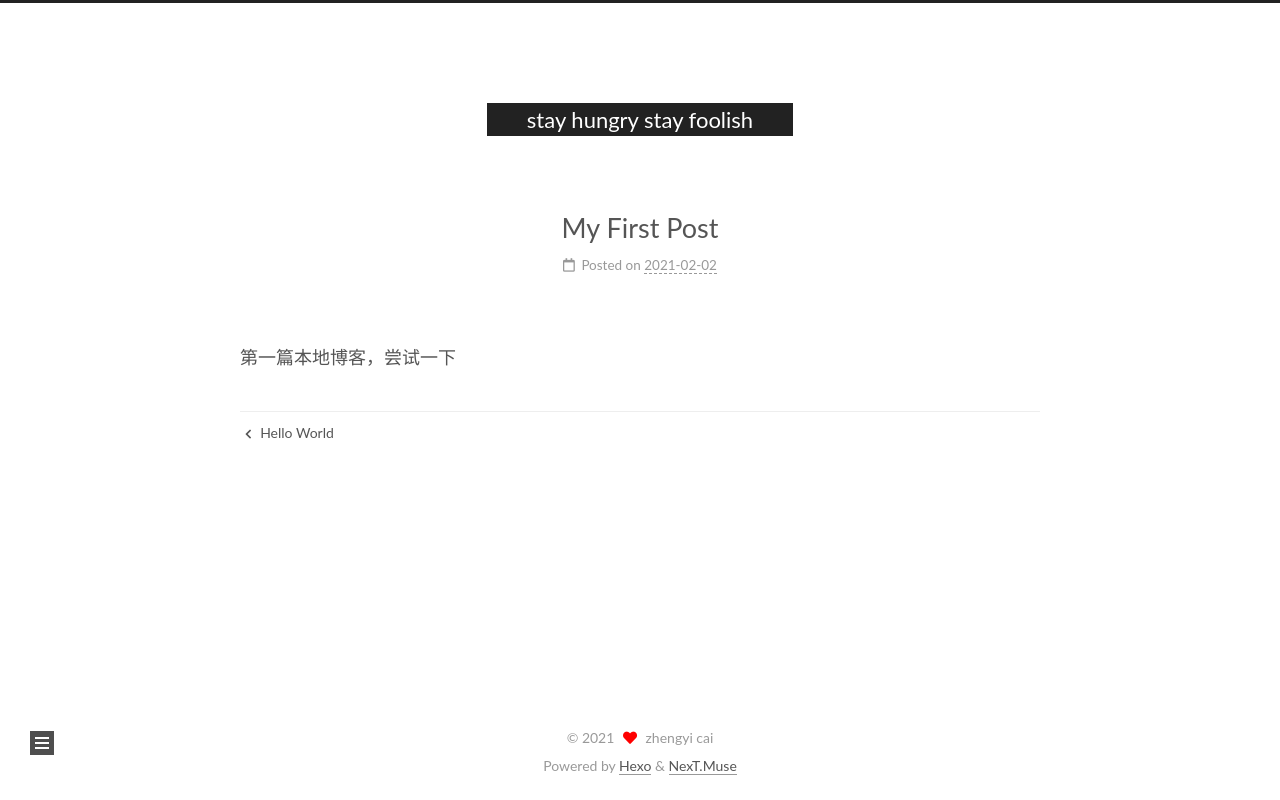
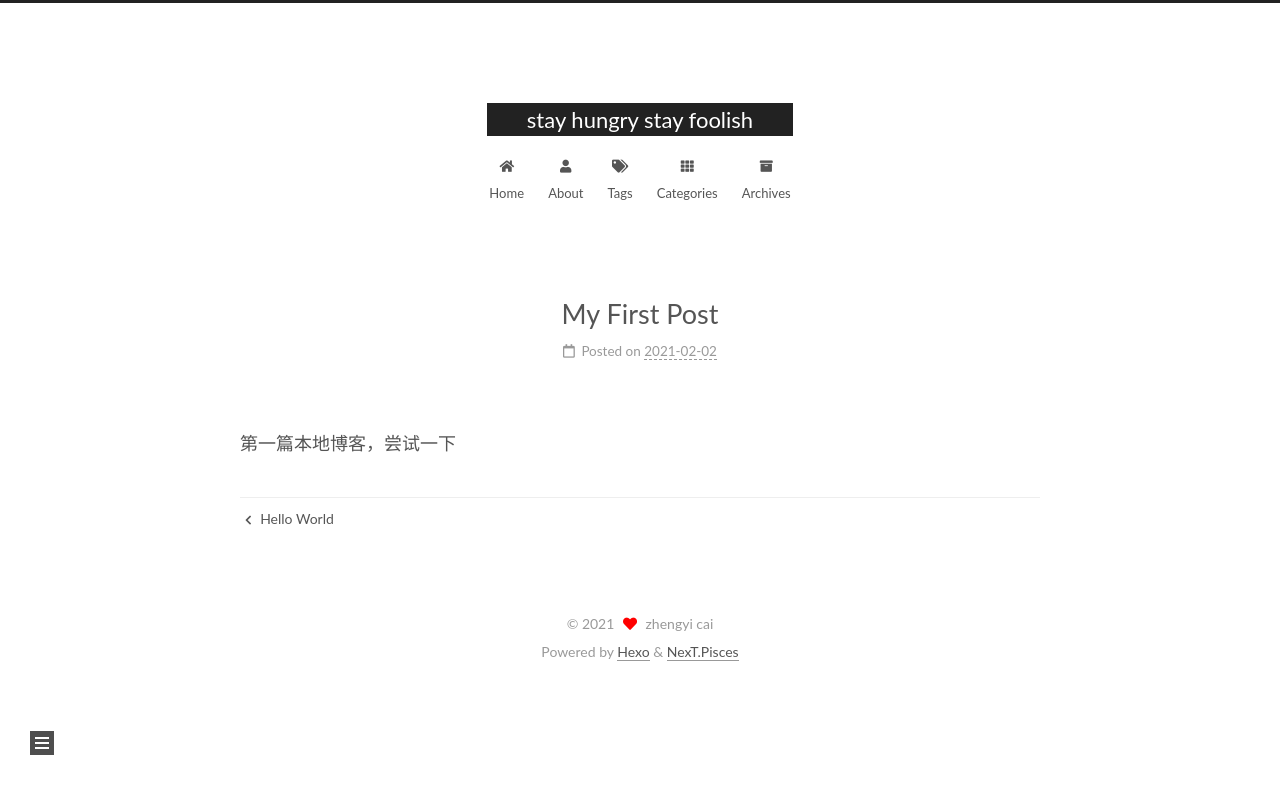
Before and after one commit to caizy1709/caizy1709, a plain HTML site: page 2021/02/02/My-First-Post/index.html in a window 1280 px wide. Drawn offline with nearby package versions, Linux system fonts and the light colour scheme.

Commit message:
Site updated: 2021-02-02 22:26:07

```diff
--- a/2021/02/02/My-First-Post/index.html
+++ b/2021/02/02/My-First-Post/index.html
@@ -21,7 +21,7 @@
 
 <script class="hexo-configurations">
     var NexT = window.NexT || {};
-    var CONFIG = {"hostname":"caizy1709.github.io","root":"/","images":"/images","scheme":"Muse","version":"8.2.1","exturl":false,"sidebar":{"position":"left","display":"post","padding":18,"offset":12},"copycode":false,"bookmark":{"enable":false,"color":"#222","save":"auto"},"fancybox":false,"mediumzoom":false,"lazyload":false,"pangu":false,"comments":{"style":"tabs","active":null,"storage":true,"lazyload":false,"nav":null},"motion":{"enable":true,"async":false,"transition":{"post_block":"fadeIn","post_header":"fadeInDown","post_body":"fadeInDown","coll_header":"fadeInLeft","sidebar":"fadeInUp"}},"prism":false,"i18n":{"placeholder":"Searching...","empty":"We didn't find any results for the search: ${query}","hits_time":"${hits} results found in ${time} ms","hits":"${hits} results found"}};
+    var CONFIG = {"hostname":"caizy1709.github.io","root":"/","images":"/images","scheme":"Pisces","version":"8.2.1","exturl":false,"sidebar":{"position":"left","display":"post","padding":18,"offset":12},"copycode":false,"bookmark":{"enable":false,"color":"#222","save":"auto"},"fancybox":false,"mediumzoom":false,"lazyload":false,"pangu":false,"comments":{"style":"tabs","active":null,"storage":true,"lazyload":false,"nav":null},"motion":{"enable":true,"async":false,"transition":{"post_block":"fadeIn","post_header":"fadeInDown","post_body":"fadeInDown","coll_header":"fadeInLeft","sidebar":"fadeInUp"}},"prism":false,"i18n":{"placeholder":"Searching...","empty":"We didn't find any results for the search: ${query}","hits_time":"${hits} results found in ${time} ms","hits":"${hits} results found"}};
   </script>
 <meta name="description" content="第一篇本地博客，尝试一下">
 <meta property="og:type" content="article">
@@ -99,6 +99,9 @@
       <div class="header-inner"><div class="site-brand-container">
   <div class="site-nav-toggle">
     <div class="toggle" aria-label="Toggle navigation bar" role="button">
+        <span class="toggle-line"></span>
+        <span class="toggle-line"></span>
+        <span class="toggle-line"></span>
     </div>
   </div>
 
@@ -119,6 +122,15 @@
 
 
 
+<nav class="site-nav">
+  <ul class="main-menu menu">
+        <li class="menu-item menu-item-home"><a href="/" rel="section"><i class="fa fa-home fa-fw"></i>Home</a></li>
+        <li class="menu-item menu-item-about"><a href="/about/" rel="section"><i class="fa fa-user fa-fw"></i>About</a></li>
+        <li class="menu-item menu-item-tags"><a href="/tags/" rel="section"><i class="fa fa-tags fa-fw"></i>Tags</a></li>
+        <li class="menu-item menu-item-categories"><a href="/categories/" rel="section"><i class="fa fa-th fa-fw"></i>Categories</a></li>
+        <li class="menu-item menu-item-archives"><a href="/archives/" rel="section"><i class="fa fa-archive fa-fw"></i>Archives</a></li>
+  </ul>
+</nav>
 
 
 
@@ -158,7 +170,8 @@
 <div class="site-state-wrap site-overview-item animated">
   <nav class="site-state">
       <div class="site-state-item site-state-posts">
-          <a href="/archives">
+          <a href="/archives/">
+
           <span class="site-state-item-count">2</span>
           <span class="site-state-item-name">posts</span>
         </a>
@@ -304,7 +317,7 @@
   </span>
   <span class="author" itemprop="copyrightHolder">zhengyi cai</span>
 </div>
-  <div class="powered-by">Powered by <a href="https://hexo.io/" class="theme-link" rel="noopener" target="_blank">Hexo</a> & <a href="https://theme-next.js.org/muse/" class="theme-link" rel="noopener" target="_blank">NexT.Muse</a>
+  <div class="powered-by">Powered by <a href="https://hexo.io/" class="theme-link" rel="noopener" target="_blank">Hexo</a> & <a href="https://theme-next.js.org/pisces/" class="theme-link" rel="noopener" target="_blank">NexT.Pisces</a>
   </div>
 
     </div>
@@ -312,7 +325,7 @@
 
 
   <script src="https://cdn.jsdelivr.net/npm/animejs@3.2.1/lib/anime.min.js"></script>
-<script src="/js/utils.js"></script><script src="/js/motion.js"></script><script src="/js/schemes/muse.js"></script><script src="/js/next-boot.js"></script>
+<script src="/js/utils.js"></script><script src="/js/motion.js"></script><script src="/js/next-boot.js"></script>
 
 
 
```
Also changed, not shown: 2021/02/02/hello-world/index.html (+17 -4 lines), archives/2021/02/index.html (+17 -4 lines), archives/2021/index.html (+17 -4 lines), archives/index.html (+17 -4 lines), index.html (+17 -4 lines).
